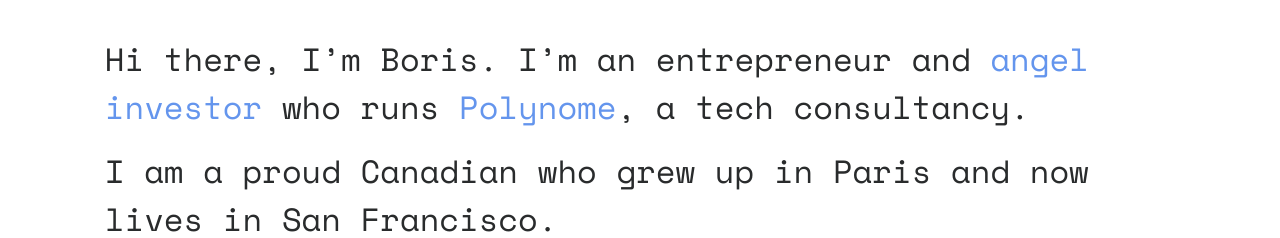
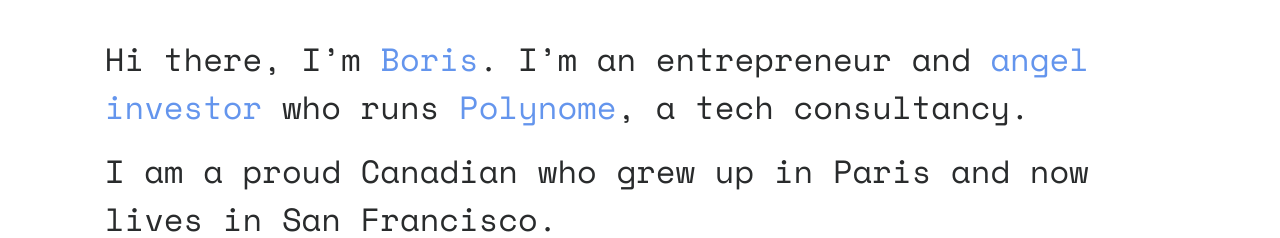
Before and after one commit to bjabes/bjabes.github.io, a Jekyll site: the page built from index.md, in a window 1280 px wide. Shown: the top 238 px of the page. Built offline with Jekyll 4.4.1, drawn with Linux system fonts in a browser that asks for light colours; part of the change alters nothing that is shown.

```diff
--- a/index.md
+++ b/index.md
@@ -3,7 +3,7 @@ title: Boris' Home Page
 layout: default
 ---
 
-Hi there, I'm Boris. I'm an entrepreneur and [angel investor][1] who runs [Polynome][], a tech consultancy.
+Hi there, I'm [Boris](https://borisjabes.keybase.pub/profile.jpg). I'm an entrepreneur and [angel investor][1] who runs [Polynome][], a tech consultancy.
 
 I am a proud Canadian who grew up in Paris and now lives in San Francisco.
 
```
